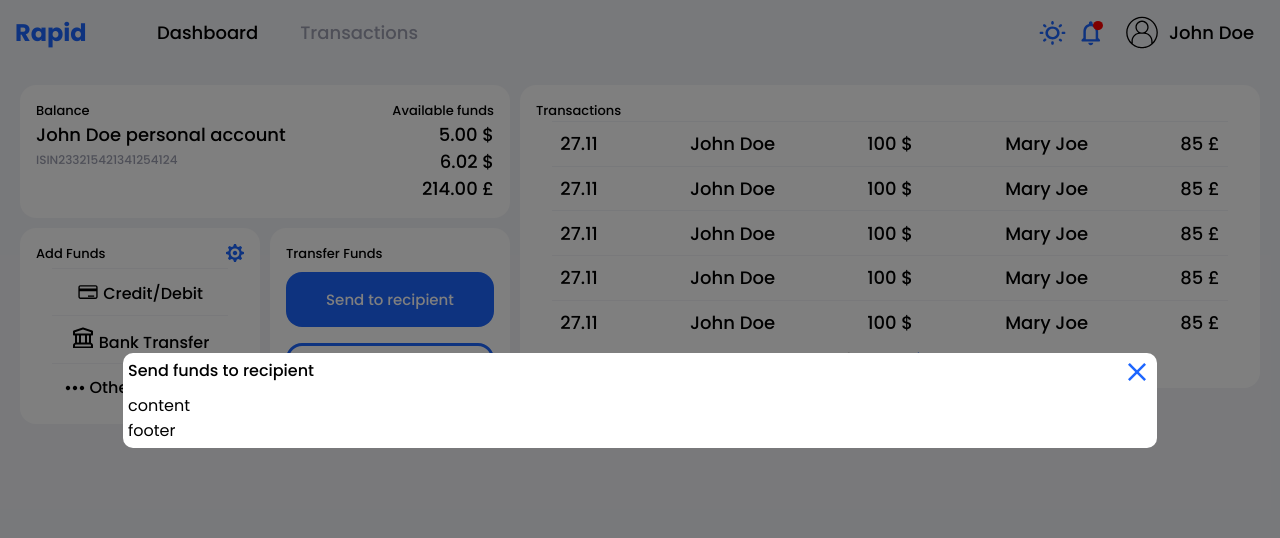
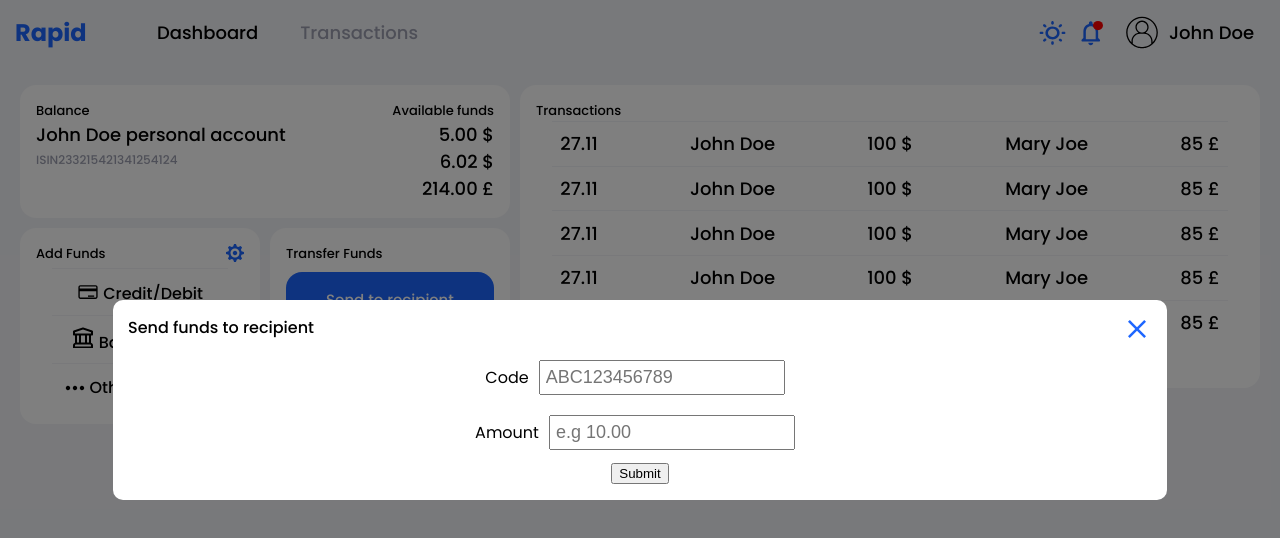
Before and after one commit to LeonKaarneem/rapid, a React (Create React App) app: page /dashboard in a window 1280 px wide. Both pictures are taken after a click on the element "Send to recipient". Shown: the top 538 px of the page. Built offline with nearby package versions, Linux system fonts and the light colour scheme.

Commit message:
Modal form

```diff
--- a/src/pages/userPages/userDashboardPage.css
+++ b/src/pages/userPages/userDashboardPage.css
@@ -13,14 +13,21 @@
 .ModalLayoutContent {
     display: flex;
     flex-direction: column;
+    justify-content: space-between;
     width: 80%;
     min-width: 350px;
     background-color: #fff;
     border-radius: 10px;
-    padding: 5px;
+    padding: 15px;
 }
 
 .closeIconContainer {
     padding: 5px;
     cursor: pointer;
 }
+
+.inputHolder {
+    font-size: 18px;
+    padding: 5px;
+    margin: 10px;
+}
--- a/src/pages/userPages/userDashboardPage.js
+++ b/src/pages/userPages/userDashboardPage.js
@@ -15,6 +15,42 @@ const closeIcon = () => {
     )
 }
 
+const UserDashboardSendForm = () => {
+    const [balance, setBalance] = useState("");
+    const [ID, setID] = useState("");
+
+    return (
+        <form style={{display: 'flex', flexDirection: 'column'}}>
+            <div>
+                <span style={{width: '100px'}}>Code</span>
+            <input
+                value={ID}
+                onChange={e => setID(e.target.value)}
+                placeholder="ABC123456789"
+                type="text"
+                name="code"
+                className="inputHolder"
+                required
+            />
+            </div>
+            <div>
+                <span style={{width: '100px'}}>Amount</span>
+            <input
+                value={balance}
+                onChange={e => setBalance(e.target.value)}
+                placeholder="e.g 10.00"
+                type="text"
+                name="balance"
+                className="inputHolder"
+                required
+            />
+            </div>
+            <div>{ balance && !isNaN(balance) && "Amount in EUR: " + (parseFloat(balance) * 0.88).toFixed(2) + "€"}</div>
+            <div><button type="submit" disabled={isNaN(balance)}>Submit</button></div>
+        </form>
+    )
+}
+
 const UserDashboardPage = () => {
     const [showModal, setShowModal] = useState(false);
 
@@ -26,9 +62,8 @@ const UserDashboardPage = () => {
                         <div style={{display: 'flex', justifyContent: 'space-between', fontWeight: 500}}>Send funds to recipient
                             <div onClick={() => setShowModal(false)} className="closeIconContainer">{closeIcon()}</div>
                         </div>
-                        <div>content</div>
+                        <div style={{textAlign: 'center'}}><UserDashboardSendForm/></div>
                     </div>
-                    <div>footer</div>
                 </div>
             </div>
         )
```
